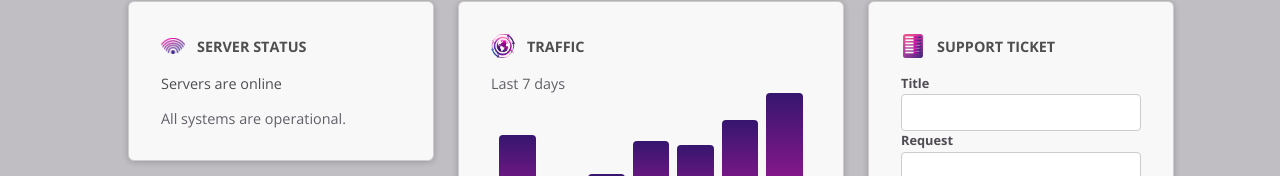
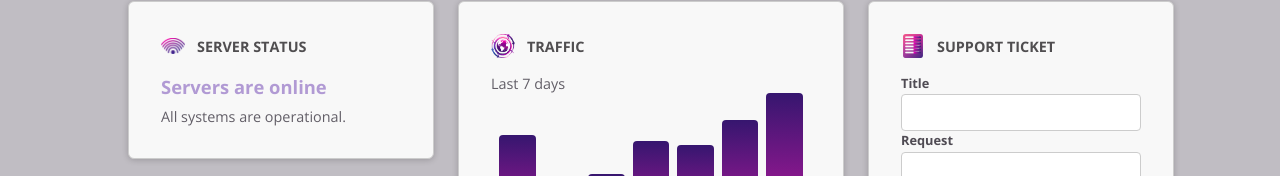
Before and after one commit to Rauatorres/angular-course-cmp-deep-dive, an Angular app: page / in a window 1280 px wide. Shown: the part 183-359 px from the top of the page. Built offline with nearby package versions, Linux system fonts and the light colour scheme.

Commit message:
adicionando multiplos class bindings no componente 'server-status'

```diff
--- a/src/app/components/dashboard/dashboard-item-content/server-status/server-status.component.html
+++ b/src/app/components/dashboard/dashboard-item-content/server-status/server-status.component.html
@@ -1,4 +1,11 @@
-<!-- <div id="status"> -->
+<div
+  [class]="{
+    status: true,
+    'status-online': currentStatus == 'online',
+    'status-offline': currentStatus == 'offline',
+    'status-unknown': currentStatus == 'unknown',
+  }"
+>
   @if (currentStatus === "online") {
     <p>Servers are online</p>
     <p>All systems are operational.</p>
@@ -9,4 +16,4 @@
     <p>Server status is unknown</p>
     <p>Fetching server status failed.</p>
   }
-<!-- </div> -->
+</div>
--- a/src/app/shared/control/control.component.ts
+++ b/src/app/shared/control/control.component.ts
@@ -1,4 +1,10 @@
-import { Component, input, ViewEncapsulation } from '@angular/core';
+import {
+  Component,
+  ElementRef,
+  inject,
+  input,
+  ViewEncapsulation,
+} from '@angular/core';
 
 @Component({
   selector: 'app-control',
@@ -14,8 +20,10 @@ import { Component, input, ViewEncapsulation } from '@angular/core';
 })
 export class ControlComponent {
   label = input.required<string>();
+  private el = inject(ElementRef);
 
   onClick() {
     console.log('clicked');
+    console.log(this.el);
   }
 }
```
